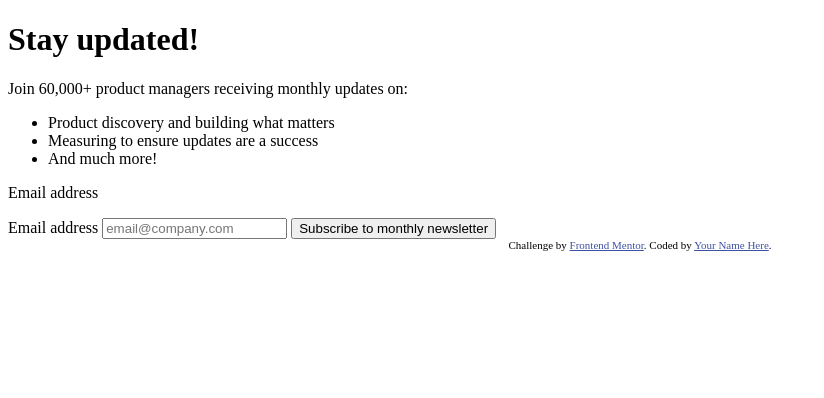
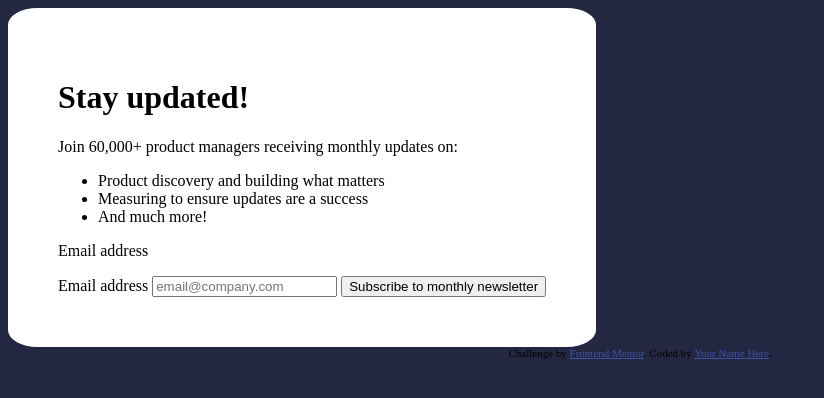
Before and after one commit to MateenSQ/FrontEndMentor, a plain HTML site: page challenges/newsletter-sign-up-with-success-message-main/index.html in a window 1280 px wide. Shown: the whole page, without its empty margins (0-824 px from the left). Drawn offline with Linux system fonts and the light colour scheme.

Commit message:
styling and organization

```diff
--- a/challenges/newsletter-sign-up-with-success-message-main/index.html
+++ b/challenges/newsletter-sign-up-with-success-message-main/index.html
@@ -11,7 +11,7 @@
       sizes="32x32"
       href="./assets/images/favicon-32x32.png"
     />
-
+    <link rel="stylesheet" href="styles.css" />
     <title>
       Frontend Mentor | Newsletter sign-up form with success message
     </title>
@@ -29,7 +29,7 @@
   </head>
   <body>
     <!-- Sign-up form start -->
-    <div class="SignUp">
+    <div class="signUp">
       <h1>Stay updated!</h1>
       <p>Join 60,000+ product managers receiving monthly updates on:</p>
       <ul>
--- a/challenges/newsletter-sign-up-with-success-message-main/styles.css
+++ b/challenges/newsletter-sign-up-with-success-message-main/styles.css
@@ -0,0 +1,10 @@
+body {
+    background-color: hsl(234, 29%, 20%);
+}
+
+.signUp {
+    background-color: white;
+    border-radius: 5%;
+    display: inline-block;
+    padding: 50px;
+}
```
